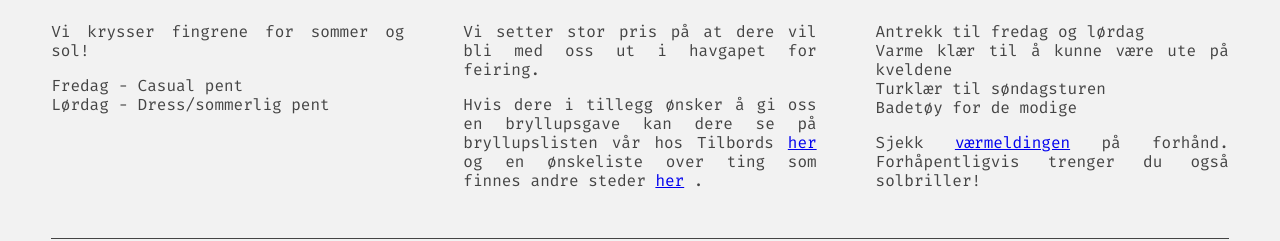
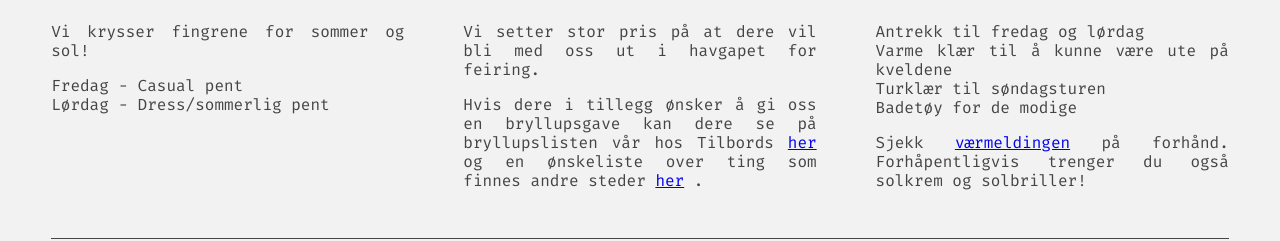
Before and after one commit to melhoos/gudrunogsimon, a React (Create React App) app: page / in a window 1280 px wide. Shown: the part 2904-3145 px from the top of the page. Built offline with nearby package versions, Linux system fonts and the light colour scheme.

Commit message:
Update Information.jsx

```diff
--- a/src/Information.jsx
+++ b/src/Information.jsx
@@ -78,7 +78,7 @@ const Information = () => {
             >
                 værmeldingen
             </a>
-            {' '} på forhånd. Forhåpentligvis trenger du også solbriller!
+            {' '} på forhånd. Forhåpentligvis trenger du også solkrem og solbriller!
         </p>
         </div>
       </div>
```
